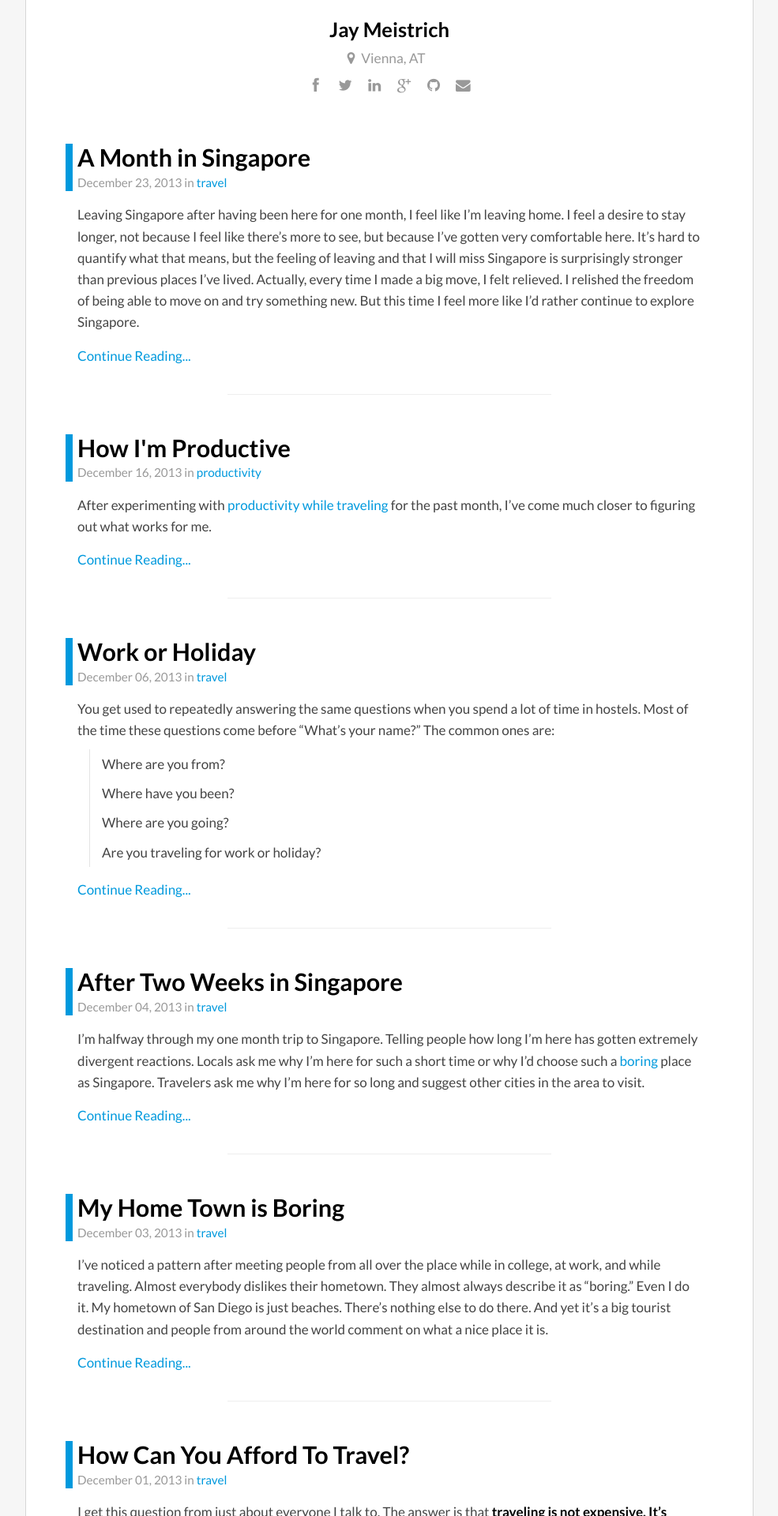
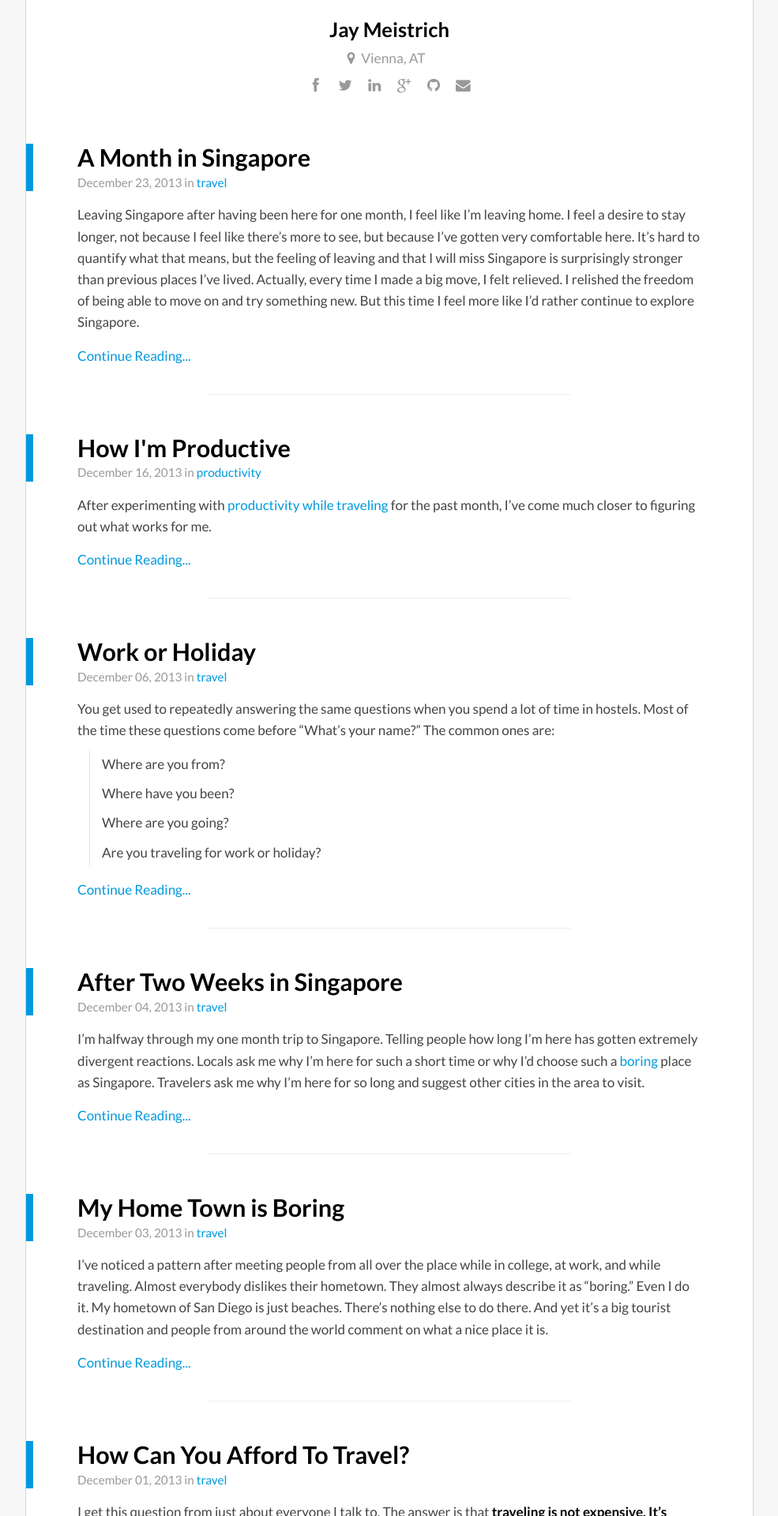
Before and after one commit to jmeistrich/jmeistrich.github.io, a Jekyll site: the page built from blog/index.html, in a window 1280 px wide. Shown: the top 1920 px of the page at 79% size, without its empty margins (147-1132 px from the left). Built offline with Jekyll 4.4.1, drawn with Linux system fonts in a browser that asks for light colours; Markdown is read by kramdown in place of the engine named in the settings.

Commit message:
Fix blue bar on post headers on root page

```diff
--- a/css/main.css
+++ b/css/main.css
@@ -179,7 +179,6 @@
 .posts > li,
 .indexPost {
   margin-bottom: 4em;
-  position: relative;
 }
 .posts > li:not(:last-child):after,
 .indexPost:not(:last-child):after {
@@ -428,9 +427,6 @@
 .post pre.terminal code {
   background-color: #333;
 }
-.postHeader {
-  position: relative;
-}
 .postHeader:before {
   content: ' ';
   position: absolute;
--- a/css/main.less
+++ b/css/main.less
@@ -217,7 +217,7 @@
 
 .posts>li, .indexPost {
     margin-bottom: 4em;
-    position: relative;
+    // position: relative;
     &:not(:last-child):after {
         position: absolute;
         content: '';
@@ -624,7 +624,7 @@
 }
 
 .postHeader {
-    position: relative;
+    // position: relative;
     // margin-bottom: 0.2em;
     // height: 40px;
     // background: #000;
```
